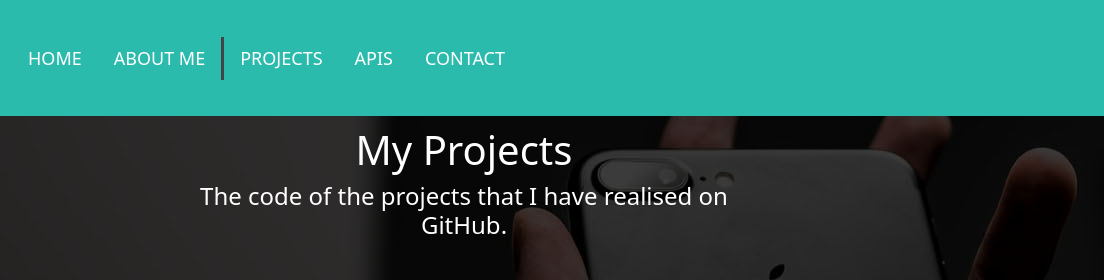
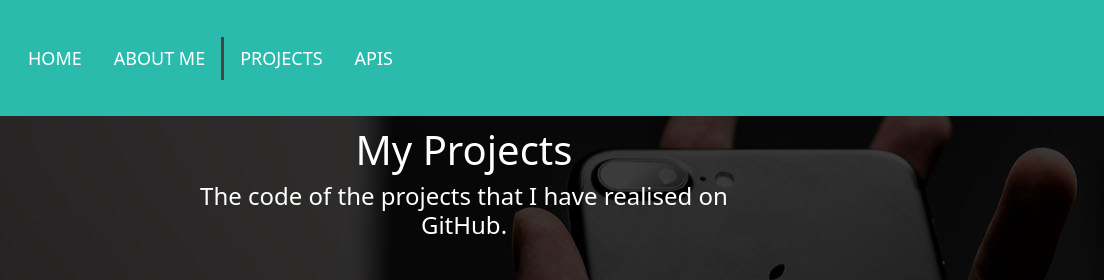
Before and after one commit to fantania/fantinedeveloper, a plain HTML site: page services.html in a window 1280 px wide. Shown: the top 280 px of the page, 176-1280 px from the left. Drawn offline with nearby package versions, Linux system fonts and the light colour scheme.

Commit message:
Update services.html

```diff
--- a/services.html
+++ b/services.html
@@ -76,9 +76,7 @@
             <li class="nav-item">
               <a href="blog.html" class="nav-link">APIs</a>
             </li>
-            <li class="nav-item">
-              <a href="contact.php" class="nav-link">Contact</a>
-            </li>
+
           </ul>
         </div>
       </div>
```
